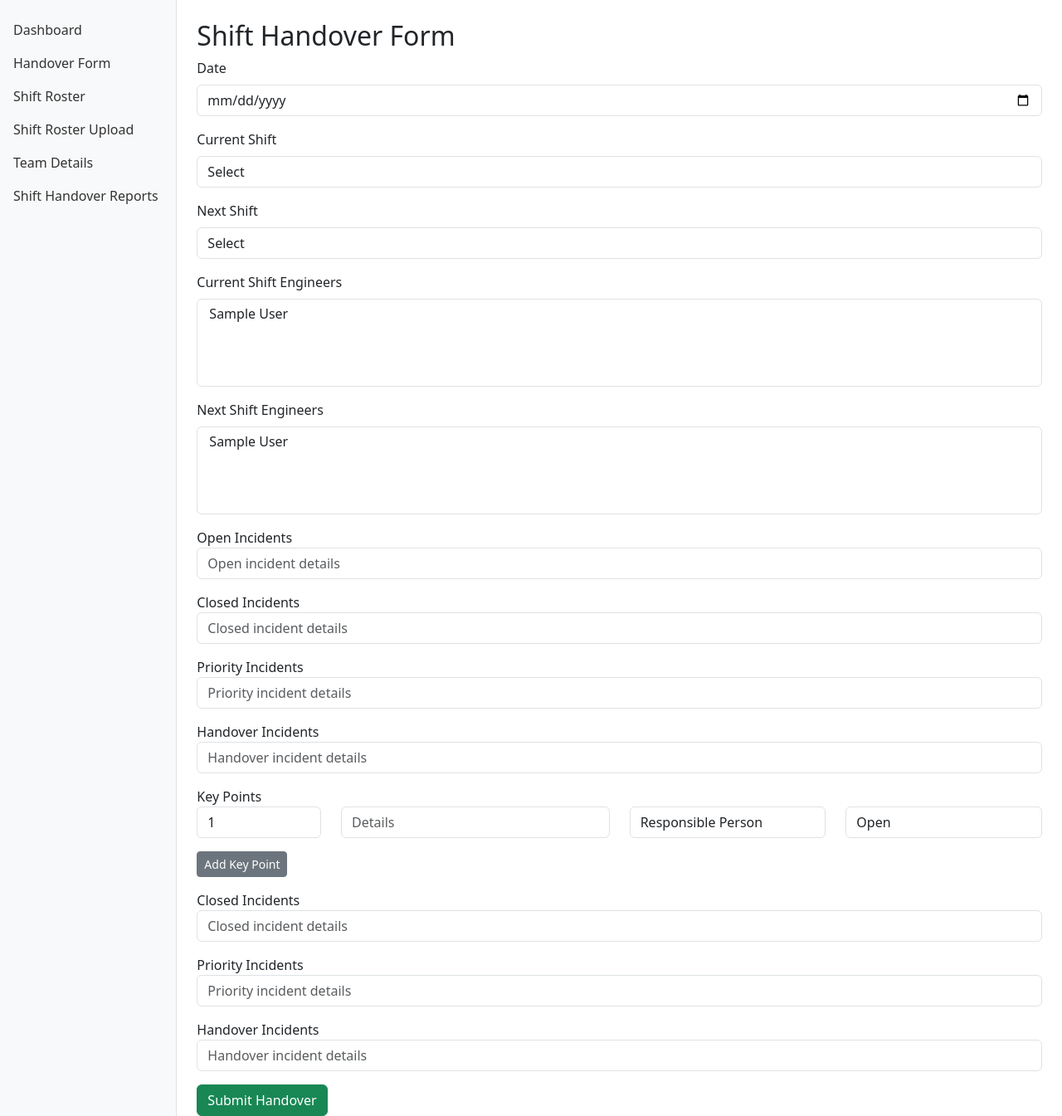
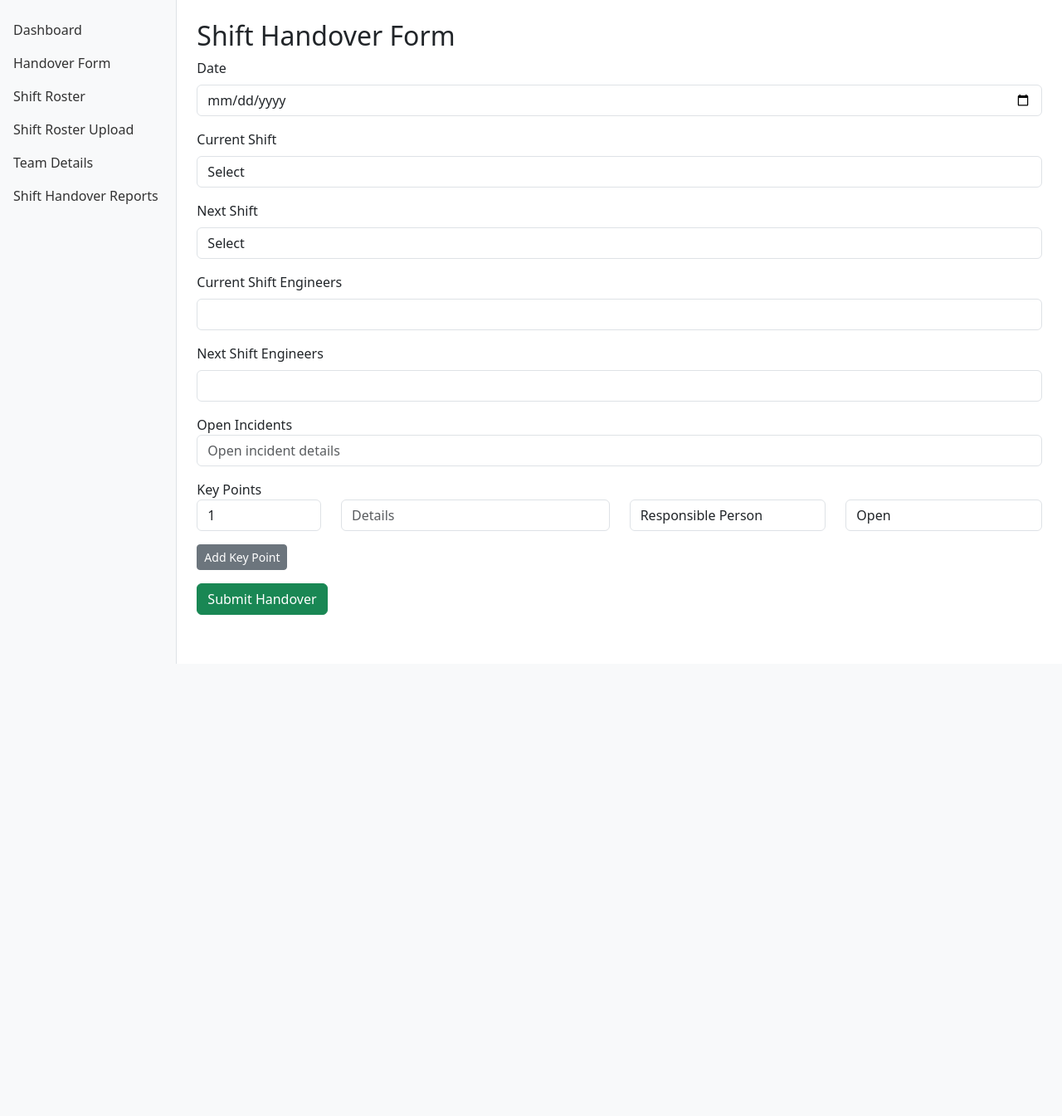
Before and after one commit to mdsajid786/shift_handover_app, a Flask app: page /handover in a window 1280 px wide. Shown: the whole page at 83% size. After the commit the page ends 800 px from the top, so only its background shows below. Run offline with Flask 3, Linux system fonts and the light colour scheme; a user stored in the database is signed in; tables that the repository leaves empty hold one stand-in row (values such as "Sample post").

Commit message:
updated code with new fetures-5

```diff
--- a/templates/handover_form.html
+++ b/templates/handover_form.html
@@ -26,43 +26,17 @@
     </div>
     <div class="mb-3">
         <label for="current_engineers" class="form-label">Current Shift Engineers</label>
-        <select multiple class="form-control" name="current_engineers">
-            {% for member in team_members %}
-            <option value="{{ member.id }}">{{ member.name }}</option>
-            {% endfor %}
-        </select>
+        <input type="text" class="form-control" name="current_engineers" value="{{ current_engineers|join(', ') }}" readonly>
     </div>
     <div class="mb-3">
         <label for="next_engineers" class="form-label">Next Shift Engineers</label>
-        <select multiple class="form-control" name="next_engineers">
-            {% for member in team_members %}
-            <option value="{{ member.id }}">{{ member.name }}</option>
-            {% endfor %}
-        </select>
+        <input type="text" class="form-control" name="next_engineers" value="{{ next_engineers|join(', ') }}" readonly>
     </div>
     <!-- Open Incidents Section -->
     <div class="mb-3">
         <label>Open Incidents</label>
         <div id="open_incidents">
             <input type="text" name="open_incidents" class="form-control mb-2" placeholder="Open incident details">
-        </div>
-    </div>
-    <div class="mb-3">
-        <label>Closed Incidents</label>
-        <div id="closed_incidents">
-            <input type="text" name="closed_incidents" class="form-control mb-2" placeholder="Closed incident details">
-        </div>
-    </div>
-    <div class="mb-3">
-        <label>Priority Incidents</label>
-        <div id="priority_incidents">
-            <input type="text" name="priority_incidents" class="form-control mb-2" placeholder="Priority incident details">
-        </div>
-    </div>
-    <div class="mb-3">
-        <label>Handover Incidents</label>
-        <div id="handover_incidents">
-            <input type="text" name="handover_incidents" class="form-control mb-2" placeholder="Handover incident details">
         </div>
     </div>
     <!-- Key Points Section (moved to bottom, auto-increment) -->
@@ -127,24 +101,6 @@
         container.appendChild(entry);
     }
     </script>
-    <div class="mb-3">
-        <label>Closed Incidents</label>
-        <div id="closed_incidents">
-            <input type="text" name="closed_incidents" class="form-control mb-2" placeholder="Closed incident details">
-        </div>
-    </div>
-    <div class="mb-3">
-        <label>Priority Incidents</label>
-        <div id="priority_incidents">
-            <input type="text" name="priority_incidents" class="form-control mb-2" placeholder="Priority incident details">
-        </div>
-    </div>
-    <div class="mb-3">
-        <label>Handover Incidents</label>
-        <div id="handover_incidents">
-            <input type="text" name="handover_incidents" class="form-control mb-2" placeholder="Handover incident details">
-        </div>
-    </div>
     <button type="submit" class="btn btn-success">Submit Handover</button>
 </form>
 {% endblock %}
```
